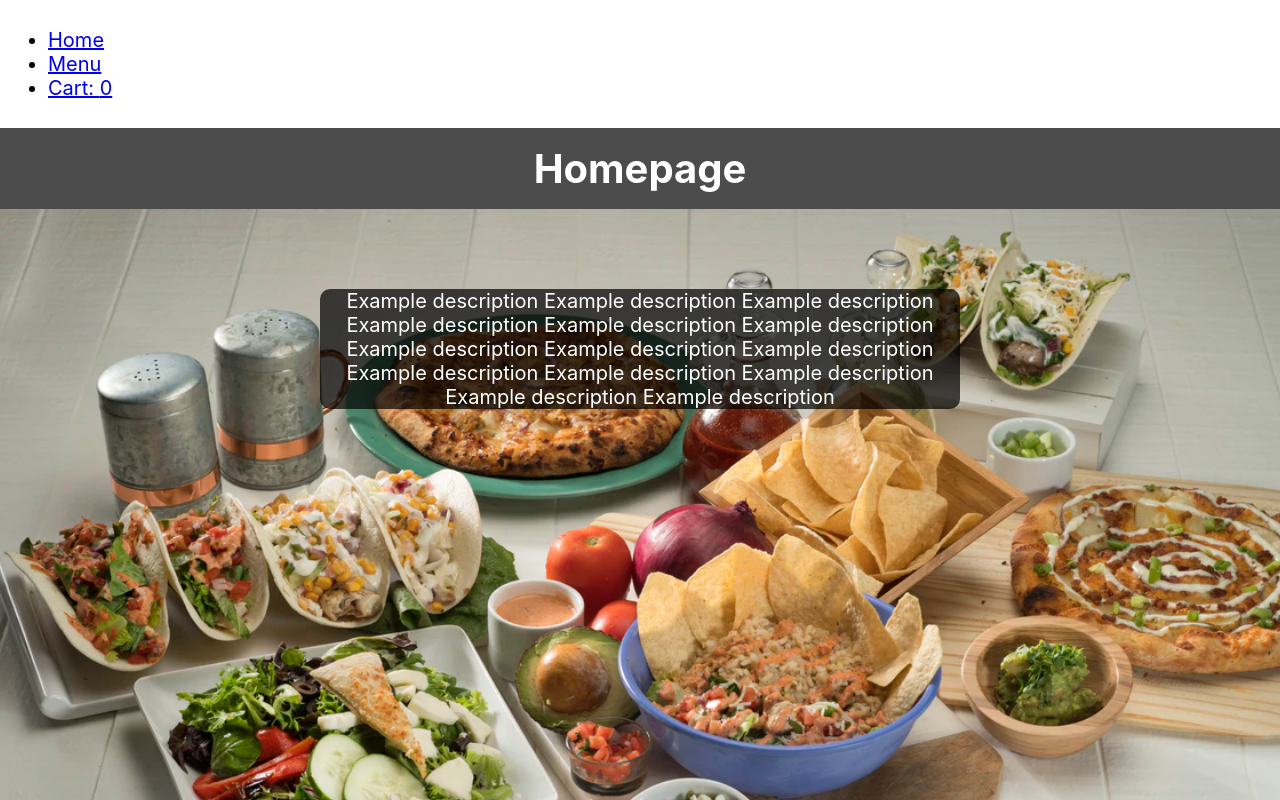
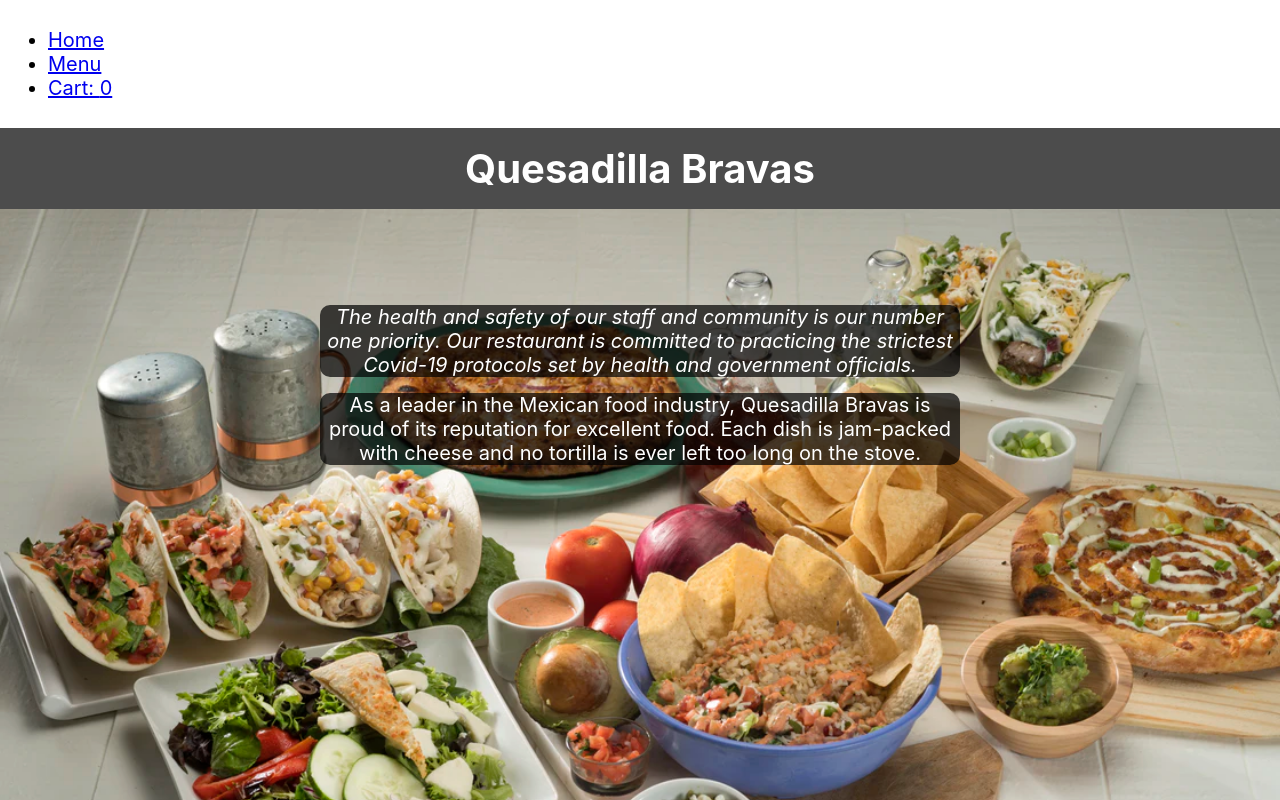
Before and after one commit to jql6/shopping-cart, a React (Create React App) app: page / in a window 1280 px wide. Shown: the top 800 px of the page. Built offline with nearby package versions, Linux system fonts and the light colour scheme.

Commit message:
Add name and description to homepage

```diff
--- a/src/App.css
+++ b/src/App.css
@@ -2,6 +2,10 @@
 
 .App {
   text-align: center;
+}
+
+.italics{
+  font-style: italic;
 }
 
 .page-header {
@@ -33,5 +37,5 @@
   background-color: rgba(0, 0, 0, 0.7);
   color: white;
   border-radius: 10px;
-  margin: 0px auto;
+  margin: 1rem auto;
 }
--- a/src/App.js
+++ b/src/App.js
@@ -17,15 +17,18 @@ import "./App.css";
 function App() {
   return (
     <div className="App">
-      <h1 className="page-header">Homepage</h1>
+      <h1 className="page-header">Quesadilla Bravas</h1>
       <div id="homepage-image">
         <div className="homepage-image-text">
+          <p className={"italics"}>
+            The health and safety of our staff and community is our number one
+            priority. Our restaurant is committed to practicing the strictest
+            Covid-19 protocols set by health and government officials.
+          </p>
           <p>
-            Example description Example description Example description Example
-            description Example description Example description Example
-            description Example description Example description Example
-            description Example description Example description Example
-            description Example description
+            As a leader in the Mexican food industry, Quesadilla Bravas is proud
+            of its reputation for excellent food. Each dish is jam-packed with
+            cheese and no tortilla is ever left too long on the stove.
           </p>
         </div>
       </div>
```
